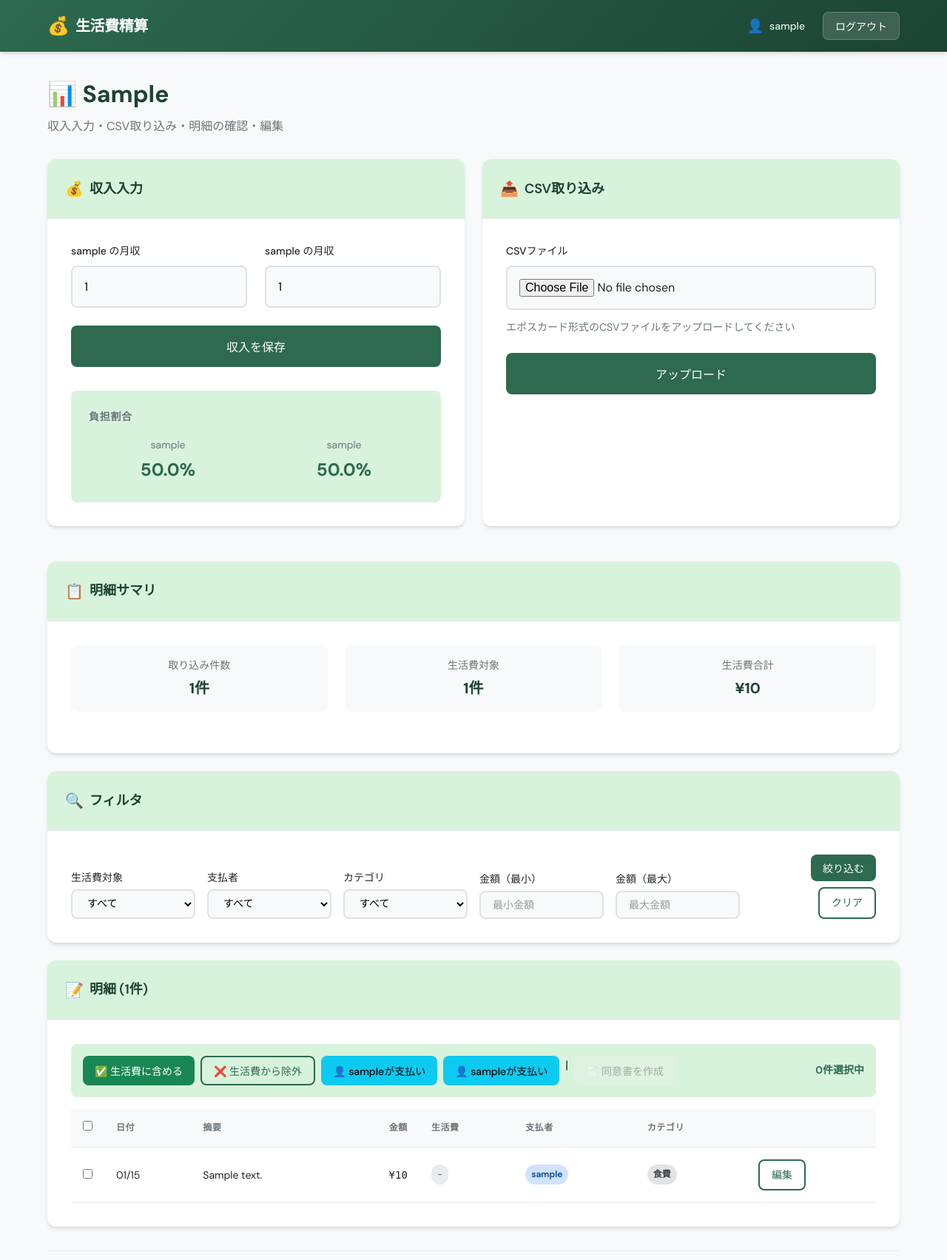
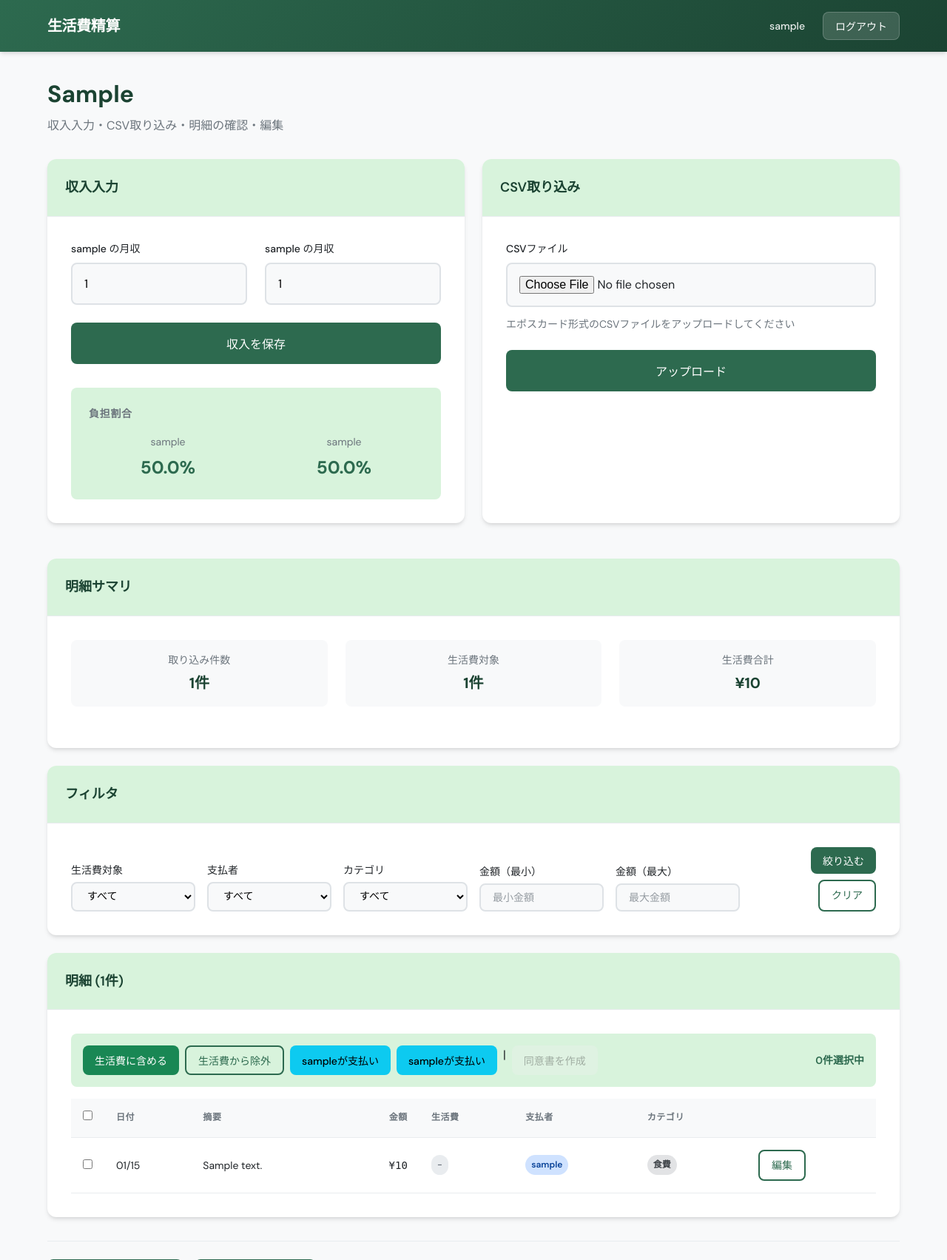
Before and after one commit to AccountForDevelopments/DualSpendCalculator, a Django app: page /months/1/ in a window 1280 px wide. Shown: the top 1703 px of the page at 74% size. Run offline with Django 5.2, Linux system fonts and the light colour scheme; a user stored in the database is signed in; tables that the repository leaves empty hold one stand-in row (values such as "Sample post").

Commit message:
UI上に表示されていた絵文字を全て削除

```diff
--- a/dualspendcalculator/budgets/templates/budgets/month_detail.html
+++ b/dualspendcalculator/budgets/templates/budgets/month_detail.html
@@ -8,7 +8,7 @@
 <div class="page-container">
     <div class="page-header">
         <div class="page-header-content">
-            <h1 class="page-title">📊 {{ month.year_month }}</h1>
+            <h1 class="page-title">{{ month.year_month }}</h1>
             <p class="page-subtitle">収入入力・CSV取り込み・明細の確認・編集</p>
         </div>
     </div>
@@ -27,7 +27,6 @@
         <!-- 収入入力セクション -->
         <div class="card">
             <div class="card-header">
-                <span class="card-icon">💰</span>
                 <h2 class="card-title">収入入力</h2>
             </div>
             <div class="card-body">
@@ -80,7 +79,6 @@
         <!-- CSVアップロードセクション -->
         <div class="card">
             <div class="card-header">
-                <span class="card-icon">📤</span>
                 <h2 class="card-title">CSV取り込み</h2>
             </div>
             <div class="card-body">
@@ -105,7 +103,6 @@
     <div class="card">
         <div class="card-header">
             <div class="card-header-left">
-                <span class="card-icon">📋</span>
                 <h2 class="card-title">明細サマリ</h2>
             </div>
         </div>
--- a/dualspendcalculator/budgets/templates/budgets/month_form.html
+++ b/dualspendcalculator/budgets/templates/budgets/month_form.html
@@ -5,7 +5,7 @@
 {% block content %}
 <div class="page-container page-container--narrow">
     <div class="page-header">
-        <h1 class="page-title">📆 新規月次作成</h1>
+        <h1 class="page-title">新規月次作成</h1>
         <p class="page-subtitle">精算対象となる月を作成します</p>
     </div>
 
--- a/dualspendcalculator/budgets/templates/budgets/month_list.html
+++ b/dualspendcalculator/budgets/templates/budgets/month_list.html
@@ -7,7 +7,7 @@
 <div class="page-container">
     <div class="page-header">
         <div class="page-header-content">
-            <h1 class="page-title">📅 月次管理</h1>
+            <h1 class="page-title">月次管理</h1>
             <p class="page-subtitle">対象月の一覧と新規作成</p>
         </div>
         <div class="page-actions">
@@ -69,7 +69,6 @@
             </div>
             {% else %}
             <div class="empty-state">
-                <div class="empty-icon">📆</div>
                 <h3 class="empty-title">対象月がありません</h3>
                 <p class="empty-message">「新規作成」ボタンから対象月を作成してください</p>
                 <a href="{% url 'budgets:month_create' %}" class="btn btn-primary">
--- a/dualspendcalculator/static/templates/base.html
+++ b/dualspendcalculator/static/templates/base.html
@@ -15,13 +15,11 @@
     <header class="header">
         <div class="header-container">
             <a href="{% url 'dashboard' %}" class="header-logo">
-                <span class="logo-icon">💰</span>
                 <span class="logo-text">生活費精算</span>
             </a>
             {% if user.is_authenticated %}
             <nav class="header-nav">
                 <span class="nav-user">
-                    <span class="user-icon">👤</span>
                     <span class="user-name">{{ user.username }}</span>
                 </span>
                 <form method="post" action="{% url 'logout' %}" class="logout-form">
--- a/dualspendcalculator/static/templates/registration/login.html
+++ b/dualspendcalculator/static/templates/registration/login.html
@@ -6,7 +6,6 @@
 <div class="login-container">
     <div class="login-card">
         <div class="login-header">
-            <div class="login-icon">🔐</div>
             <h1 class="login-title">ログイン</h1>
             <p class="login-subtitle">生活費精算アプリへようこそ</p>
         </div>
@@ -16,7 +15,6 @@
 
             {% if form.errors %}
             <div class="error-message">
-                <span class="error-icon">⚠️</span>
                 <span>ユーザー名またはパスワードが正しくありません</span>
             </div>
             {% endif %}
--- a/dualspendcalculator/transactions/templates/transactions/partials/transaction_list_section.html
+++ b/dualspendcalculator/transactions/templates/transactions/partials/transaction_list_section.html
@@ -2,7 +2,6 @@
 <!-- フィルタフォーム -->
 <div class="card filter-card">
     <div class="card-header">
-        <span class="card-icon">🔍</span>
         <h2 class="card-title">フィルタ</h2>
     </div>
     <div class="card-body">
@@ -40,7 +39,6 @@
 <!-- 一括操作 & 明細一覧 -->
 <div class="card">
     <div class="card-header">
-        <span class="card-icon">📝</span>
         <h2 class="card-title">明細 ({{ page_obj.paginator.count }}件)</h2>
     </div>
     <div class="card-body">
@@ -53,16 +51,16 @@
             <div class="bulk-actions">
                 <div class="bulk-buttons">
                     <button type="submit" name="action" value="include" class="btn btn-success btn-sm">
-                        ✅ 生活費に含める
+                        生活費に含める
                     </button>
                     <button type="submit" name="action" value="exclude" class="btn btn-outline btn-sm">
-                        ❌ 生活費から除外
+                        生活費から除外
                     </button>
                     <button type="submit" name="action" value="payer_a" class="btn btn-info btn-sm">
-                        👤 {{ month.user_a.username }}が支払い
+                        {{ month.user_a.username }}が支払い
                     </button>
                     <button type="submit" name="action" value="payer_b" class="btn btn-info btn-sm">
-                        👤 {{ month.user_b.username }}が支払い
+                        {{ month.user_b.username }}が支払い
                     </button>
                     <span class="bulk-btn-separator">|</span>
                     <button type="button"
@@ -72,7 +70,7 @@
                             title="1件以上選択してください"
                             data-agreement-url="{% url 'budgets:agreement_download' %}"
                             data-month-id="{{ month.pk }}">
-                        📄 同意書を作成
+                        同意書を作成
                     </button>
                 </div>
                 <div class="bulk-info">
--- a/dualspendcalculator/transactions/templates/transactions/transaction_edit.html
+++ b/dualspendcalculator/transactions/templates/transactions/transaction_edit.html
@@ -7,7 +7,7 @@
 <div class="page-container page-container--narrow">
     <div class="page-header">
         <div class="page-header-content">
-            <h1 class="page-title">✏️ 明細編集</h1>
+            <h1 class="page-title">明細編集</h1>
             <p class="page-subtitle">{{ month.year_month }} の明細を編集</p>
         </div>
     </div>
@@ -25,7 +25,6 @@
     <!-- 明細情報（読み取り専用） -->
     <div class="card">
         <div class="card-header">
-            <span class="card-icon">📄</span>
             <h2 class="card-title">明細情報</h2>
         </div>
         <div class="card-body">
@@ -49,7 +48,6 @@
     <!-- 編集フォーム -->
     <div class="card">
         <div class="card-header">
-            <span class="card-icon">⚙️</span>
             <h2 class="card-title">設定</h2>
         </div>
         <div class="card-body">
```
Also changed, not shown: dualspendcalculator/budgets/templates/budgets/dashboard.html (+2 -7 lines).
